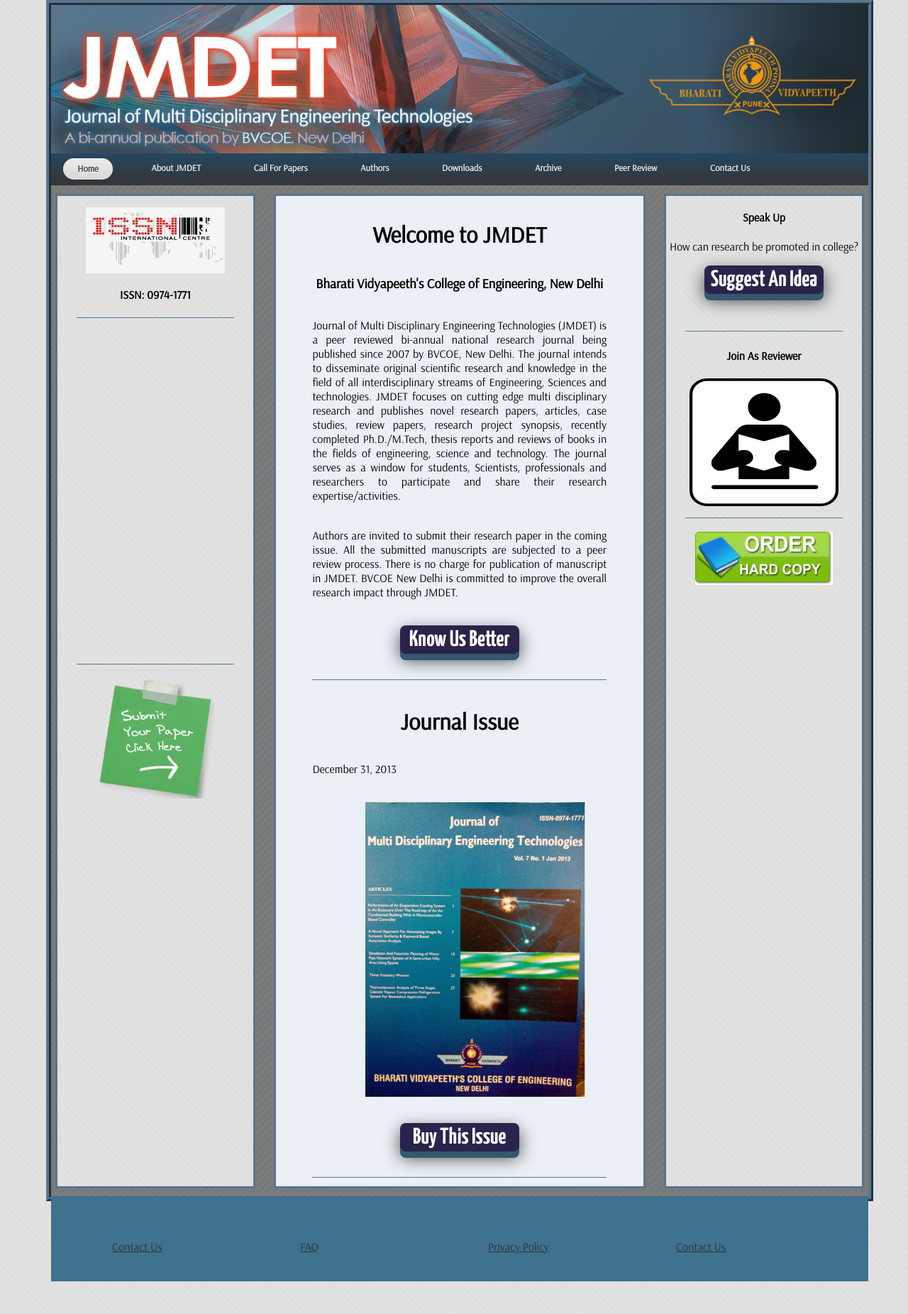
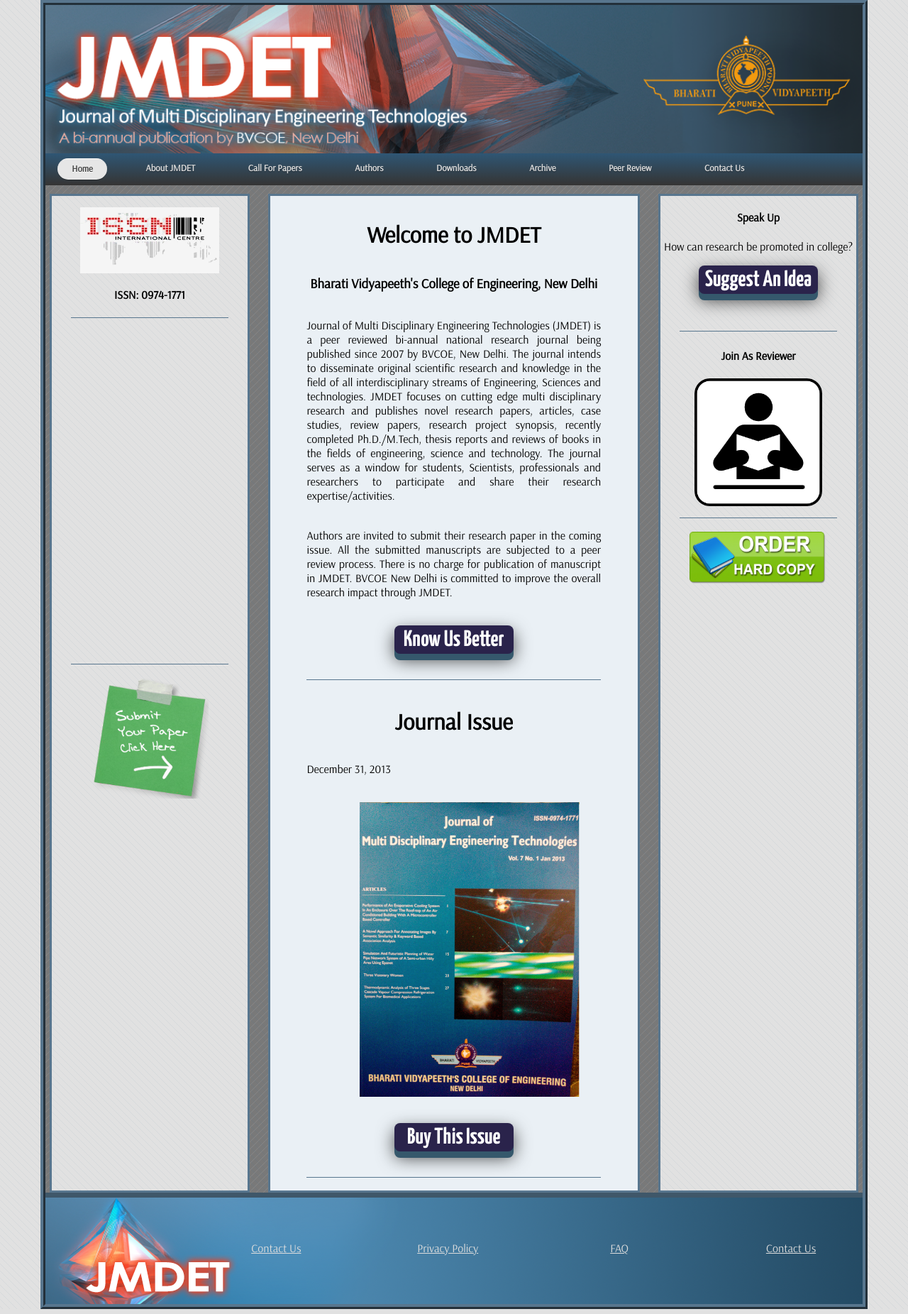
Before and after one commit to adishr09/JMDET.org, a PHP site: page / in a window 1280 px wide. Shown: the whole page at 71% size. Run offline with PHP 8.4, Linux system fonts and the light colour scheme.

Commit message:
Swaggification complete.

```diff
--- a/jmdet.org/css/style.css
+++ b/jmdet.org/css/style.css
@@ -10,6 +10,7 @@
 
 }
 
+
 hr { display: block; height: 3px;
     border: 0; border-top: 1px solid #58768e;
     padding: 0; }
@@ -17,7 +18,7 @@ hr { display: block; height: 3px;
 body {
 	background-image: url(../img/tile.png);
 	min-width: 1280px;
-	margin-top: 0;
+	margin: 0;
 }
 
 html {
@@ -26,7 +27,7 @@ html {
 }
 
 a {
-	color: #333;
+	color: #DDD;
 }
 
 li
@@ -37,7 +38,7 @@ li
 #nav {
 	margin: 0;
 	padding: 7px 0 0;
-	background: -webkit-gradient(linear, left top, left bottom, color-stop(0%,rgba(37, 71, 97, 1)), color-stop(98%,rgba(53, 53, 53, 1)));
+	background: -webkit-gradient(linear, left top, left bottom, color-stop(0%,rgba(47, 86, 116, 1)), color-stop(98%,rgba(53, 53, 53, 1)));
 	line-height: 100%;
 	font-size:.8em;
 	z-index:1000;
@@ -56,7 +57,7 @@ li
 /* main level link */
 #nav a {
 	font-weight: bold;
-	color: #e7e5e5;
+	color: rgb(218, 218, 218);
 	text-decoration: none;
 	display: block;
 	padding:  8px 20px;
@@ -68,14 +69,14 @@ li
 	text-shadow: 0 1px 1px rgba(0,0,0, .3);
 }
 #nav a:hover {
-	background: #424242;
+	background: #58768e;
 	color: #FFF;
 
 	}
 
 /* main level link hover */
 #nav .current a, #nav li:hover > a {
-	background: #8f8f8f url(../img/gradient.png) repeat-x 0 -40px;
+	background: #e6e6e6;
 	color: #444;
 	border-top: solid 1px #f8f8f8;
 
@@ -199,7 +200,7 @@ html[xmlns] #nav {
 	width:100%;
 	position:relative;
 	height:inherit;
-	margin:1% auto;
+	margin:1% auto 0 auto;
 }
 
 #left{
@@ -257,10 +258,11 @@ html[xmlns] #nav {
 #footer{
 	z-index:1;
 	width:100%;
-	position:absolute;
-	height:120px;
-	background:#3e728f;
-	<--? border:7px solid #585858; ?-->
+	position:RELATIVE;
+	margin: 0 auto 0 auto;
+	height:150px;
+	background-image: url(../img/foot.png);
+	border-top:7px outset #3F5769;
 
 
 
@@ -268,9 +270,9 @@ html[xmlns] #nav {
 
 #f_1{
 	z-index:1;
-	width:15%;
-	float:left;
-	height:inherit;
+	width:13%;
+	text-align: center;
+	float:right;
 	margin:4%;
 	display:inline-block;
 
--- a/jmdet.org/index.html
+++ b/jmdet.org/index.html
@@ -92,13 +92,12 @@
 				<p><link href='http://fonts.googleapis.com/css?family=Yanone+Kaffeesatz:700' rel='stylesheet' type='text/css'><a href="javascript:void(0);" id="new">Suggest An Idea</a></p><br>
 					<p><hr style="width:80%;"></p>
 				<p><h4>Join As Reviewer</h4></p>
-				<p><img src="img/yuu.png" width="210" height="180"></p>
+				<p><img src="img/yuu.png" height="180"></p>
 					<p><hr style="width:80%;"></p>
 				<p><img src="img/hard.png" width="194" height="75"></p>
 			</div>
 
 
-				</div>
 		<div id="footer">
 			<div id="f_1">
 				<ul>
```
Also changed, not shown: jmdet.org/img/foot.png (added), jmdet.org/img/footer.png (added), jmdet.org/img/hard.png.
